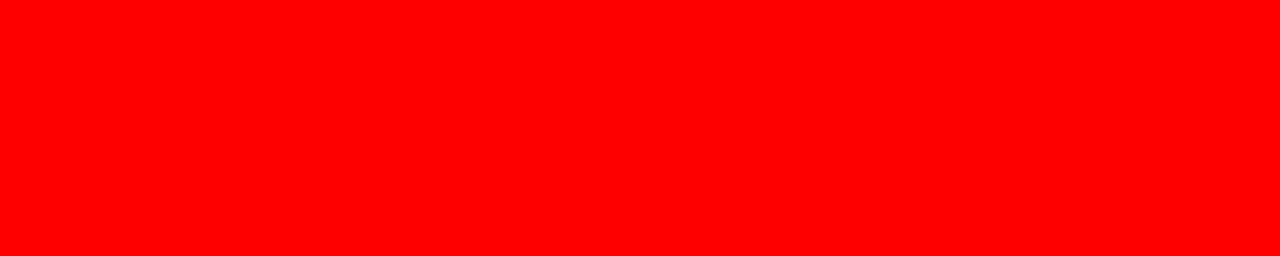
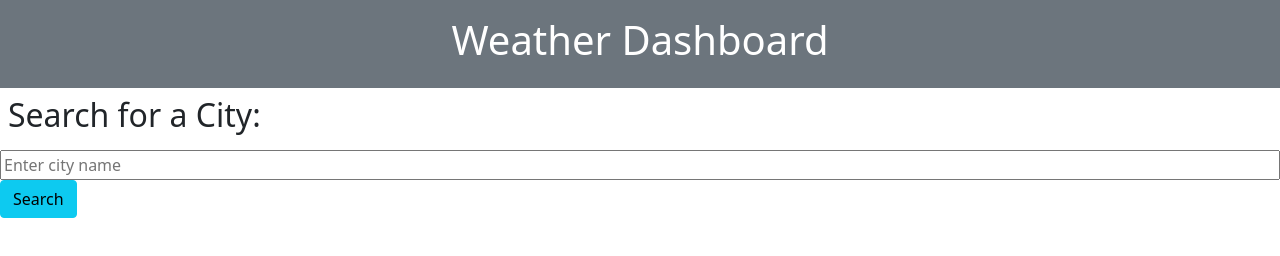
Before and after one commit to joaqsala/6-weekly-challenge, a plain HTML site: page index.html in a window 1280 px wide. Drawn offline with nearby package versions, Linux system fonts and the light colour scheme.

Commit message:
added initial header

```diff
--- a/assets/css/styles.css
+++ /dev/null
@@ -1,3 +0,0 @@
-body {
-    background-color: red;
-}
--- a/index.html
+++ b/index.html
@@ -1,16 +1,30 @@
 <!DOCTYPE html>
 <html lang="en">
-<head>
-    <meta charset="UTF-8">
-    <meta http-equiv="X-UA-Compatible" content="IE=edge">
-    <meta name="viewport" content="width=device-width, initial-scale=1.0">
-    <title>Document</title>
-    <link rel="stylesheet" href="assets/css/styles.css">
-</head>
-<body>
+  <head>
+    <meta charset="UTF-8" />
+    <meta http-equiv="X-UA-Compatible" content="IE=edge" />
+    <meta name="viewport" content="width=device-width, initial-scale=1.0" />
+    <link
+      rel="stylesheet"
+      href="https://cdn.jsdelivr.net/npm/bootstrap@5.1.3/dist/css/bootstrap.min.css"/>
+    <title>Weather to You</title>
+    <link rel="stylesheet" href="assets/css/styles.css" />
+  </head>
+  <body class="min-100-vh flex-column">
+    <main class="mx-auto">
+      <header class="p-3 text-center text-white bg-secondary gradient">
+        <h1>Weather Dashboard</h1>
+      </header>
+      <h2 class="p-2">Search for a City:</h2>
+      <form id="city-form">
+        <input type="text" class="form-input w-100" id="" name="" placeholder="Enter city name"/>
+        <button class="btn btn-info">Search</button>
+      </form>
 
+      <ul id="shopping-list"></ul>
+    </main>
 
-
+    <script src="https://code.jquery.com/jquery-3.5.1.min.js"></script>
     <script src="assets/js/index.js"></script>
-</body>
+  </body>
 </html>
```
